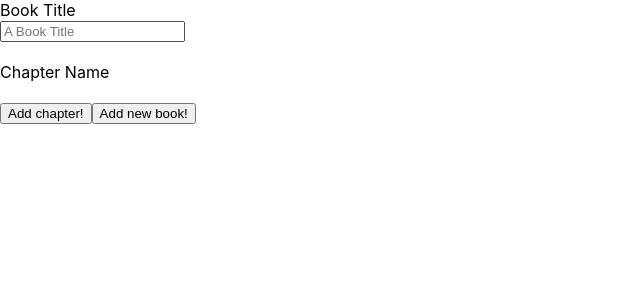
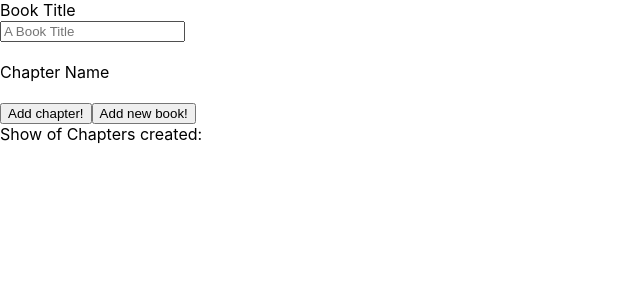
Before and after one commit to anselmos/booknotes, a Next.js app: page /addbook in a window 1280 px wide. Shown: the top 300 px of the page, without its empty margins (0-640 px from the left). Built offline with nearby package versions, Linux system fonts and the light colour scheme.

Commit message:
Moves state variables into highest order function for proper props-drilling.

```diff
--- a/components/ChaptersInput.js
+++ b/components/ChaptersInput.js
@@ -1,10 +1,10 @@
 import React, { Fragment, useRef, useState, useEffect } from "react";
 
-const ChaptersInput = ({ onSetBookChapters }) => {
-  const [chaptersInputDiv, setChaptersInputDiv] = useState([]);
+const ChaptersInput = ({ chaptersInputDiv, onSetBookChapters, onSetChaptersInputDiv }) => {
+
 
   const onAddChapter = (data) => {
-    setChaptersInputDiv((previousChapters) => {
+    onSetChaptersInputDiv((previousChapters) => {
       return [...previousChapters, { id: "id" + new Date().getTime() }];
     });
   };
--- a/pages/addbook.js
+++ b/pages/addbook.js
@@ -1,9 +1,10 @@
-import React, { Fragment, useRef, useState } from "react";
+import React, { useRef, useState } from "react";
 import ChaptersInput from "../components/ChaptersInput";
 const BooksList = () => {
   const refBookTitle = useRef(null);
   const [bookTitle, setBookTitle] = useState("");
   const [bookChapters, setBookChapters] = useState([]);
+  const [chaptersInputDiv, setChaptersInputDiv] = useState([]);
 
   const onSetBookChapters = (newChapter) => {
     setBookChapters((previousChapters) => [
@@ -38,8 +39,16 @@ const BooksList = () => {
 
       <ChaptersInput
         onSetBookChapters={onSetBookChapters.bind(this)}
+        chaptersInputDiv={chaptersInputDiv}
+        onSetChaptersInputDiv={setChaptersInputDiv.bind(this)}
       ></ChaptersInput>
       <button onClick={onAddBook}>Add new book!</button>
+      <div>
+        Show of Chapters created:
+        {bookChapters.map((chapter) => (
+          <div key={chapter.id}>{chapter.name}</div>
+        ))}
+      </div>
     </>
   );
 };
--- a/pages/index.js
+++ b/pages/index.js
@@ -20,6 +20,7 @@ export default function Home() {
 
       <main className={styles.main}>
         <Link href="/books">Book List </Link>
+        <Link href="/addbook">Add new book </Link>
       </main>
 
       <footer className={styles.footer}>
```
